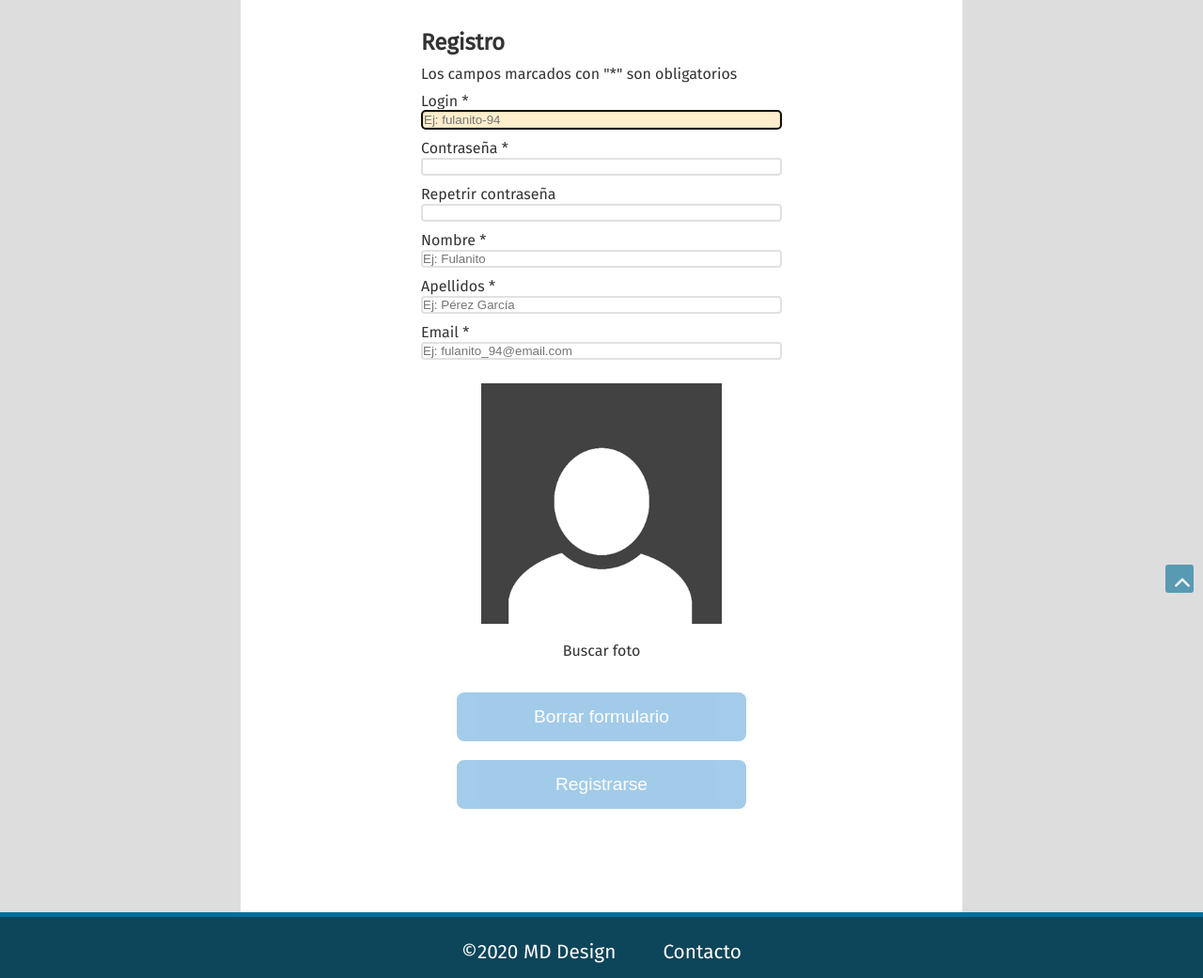
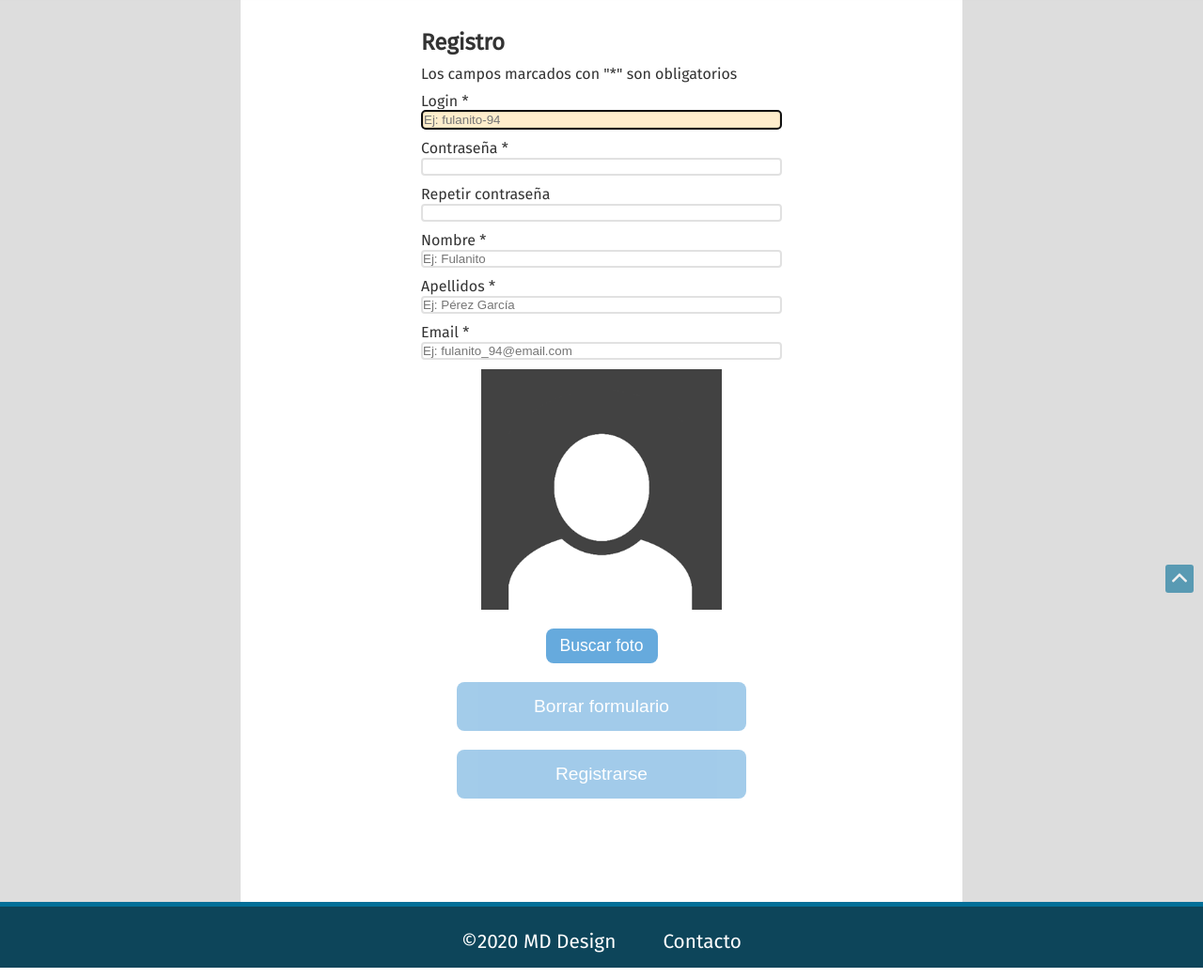
Before and after one commit to deb8192/TiendaTablets, a PHP site: page /registro.html in a window 1280 px wide. Shown: the part 159-1200 px from the top of the page at 94% size. Run offline with PHP 8.4, Linux system fonts and the light colour scheme.

Commit message:
mejoras de css y el cambiar foto de registro

```diff
--- a/css/estilos.css
+++ b/css/estilos.css
@@ -58,12 +58,6 @@ body, .grid article h2
 	display: flex;
 }
 
-#fotoRegistro
-{
-    display: none;
-    visibility: hidden;
-}
-
 /* Estilo general de icons, listas y enlaces */
 ul
 {
@@ -122,23 +129,41 @@ input:focus, #registro>p>input:focus, #login_f>p>input:focus
     background-color: #fec;
 }
 
-#registro>input, #login_f>input
-{
-    border: 2px solid #e1e1e1;
+
+/* Buscar */
+
+#buscar form {
+    display: flex;
+    flex-direction: column;
 }
 
-/* Buscar */
 #buscar form p {
 	margin: 10px 0 10px 50px;
 }
 
-#buscar form p span {
-	margin-right: 5em;
+#buscar form div {
+	display: flex;
+    margin: 0 auto;
 }
 
-#buscar input[type='submit'], #registro input[type='submit'],
-#registro>p>input[type='reset'], #login_f input[type='submit'],
-#art-nuevo input[type='submit'],
+#buscar form div p {
+	display: flex;
+    flex-direction: column;
+    align-items: center;
+}
+
+#buscar form div p input {
+    margin-left: 0;
+    margin-top: 10px;
+}
+
+#buscar input[type='submit'] {
+    margin: 20px auto;
+}
+
+#buscar input[type='submit'], #art-nuevo input[type='submit'],
+#registro input[type='submit'], #registro input[type='reset'],
+#login_f input[type='submit'],
 #form_preguntas input[type='submit'],
 #preguntas_respuestas input[type='submit'] {
 	background-color: #6ad;
@@ -148,33 +173,24 @@ input:focus, #registro>p>input:focus, #login_f>p>input:focus
     font-size: 1.2em;
     border-radius: 8px;
 	width: 80%;
-	display: block;
-	margin: 20px auto 0 auto;
-}
-
-#buscar input[type='submit'], #registro input[type='submit'],
-#registro>p>input[type='reset'], #login_f input[type='submit'],
-.ir-arriba, #art-nuevo input[type='submit'],
-#form_preguntas input[type='submit'],
-#preguntas_respuestas input[type='submit'] {
-	cursor: pointer;
+    cursor: pointer;
 	opacity: .6;
 	transition: .3s;
-	text-align: center;
-}
-#articulo_principal a{
-	cursor: pointer;
-	transition: .3s;
-	text-align: center;
 }
 
 #buscar input[type='submit']:hover, #buscar input[type='submit']:hover,
-#registro input[type='submit']:hover, #registro>p>input[type='reset']:hover,
+#registro input[type='submit']:hover, #registro input[type='reset']:hover,
 #login_f input[type='submit']:hover, .ir-arriba:hover,
 #art-nuevo input[type='submit']:hover,
 #form_preguntas input[type='submit']:hover,
 #preguntas_respuestas input[type='submit']:hover {
 	opacity: 1;
+}
+
+#articulo_principal a{
+	cursor: pointer;
+	transition: .3s;
+	text-align: center;
 }
 
 #articulo_principal img
@@ -183,13 +199,6 @@ input:focus, #registro>p>input:focus, #login_f>p>input:focus
     margin: auto;
 }
 
-#registro>p>label>img
-{
-    display: block;
-    margin: 0 auto;
-    height: 128px;
-    width: 128px;
-}
 #acerca_principal>section>div>article>img
 {
     display: block;
@@ -200,12 +209,41 @@ input:focus, #registro>p>input:focus, #login_f>p>input:focus
 
 /* Formulario registro */
 
-#registro>p:nth-last-child(3)
-{
-    text-align: center;
-    padding: 15px 0;
+#registro div, .ficha-foto {
+    display: flex;
+    flex-direction: column;
+    align-items: center;
 }
 
+#registro div input {
+    margin-top: 20px;
+}
+
+.ficha-foto > input {
+    display: none;
+    visibility: hidden;
+}
+
+.ficha-foto > img {
+    width: 256px;
+    height: 256px;
+}
+
+.ficha-foto button {
+    background-color: #6ad;
+    border: none;
+    color: #fff;
+    padding: 8px 15px;
+    font-size: 1.1em;
+    border-radius: 8px;
+    margin-top: 20px;
+}
+
+.ficha-foto button:hover {
+    cursor: pointer;
+    opacity: .6;
+	transition: .3s;
+}
 
 /* Menu lateral (ancho < 480px) */
 header
@@ -476,14 +517,19 @@ footer a:hover {
 }
 
 .ir-arriba {
-	padding: 10px;
+	padding-top: 5px;
     background: #026f98;
     position: fixed;
     bottom: 10px;
     right: 10px;
     height: 30px;
     width: 30px;
-	border-radius: 3px;
+    border-radius: 3px;
+    text-align: center;
+
+    cursor: pointer;
+	opacity: .6;
+	transition: .3s;
 }
 
 
--- a/js/codigo.js
+++ b/js/codigo.js
@@ -210,3 +210,35 @@ function pedirCategorias() {
             console.log('Error en la petición fetch');
     });
 }
+
+function cambiarFoto(inp) {
+    let fr = new FileReader();
+    fr.onload = function() {
+        inp.parentNode.querySelector('img').src = fr.result;
+    };
+    fr.readAsDataURL(inp.files[0]);
+}
+
+
+function pedirInfoArticulo() {
+    let url = 'api/articulos/1',
+        usu = JSON.parse(sessionStorage['usuario']),
+        cabecera;
+
+    cabecera = usu.login + ':' + usu.token;
+
+    // method get es por defecto y body no hace falta
+    // la cabecera con el login hace que aparezca el campo 'estoy_siguiendo'
+    fetch(url, { headers:{'Authorization':cabecera}}).then(function(respuesta) {
+        if(respuesta.ok) {
+            respuesta.json().then(function(datos) {
+                console.log(datos);
+
+                //document.querySelector('#info-articulo-2').innerHTML = JSON.stringify(datos); // sacarlo como texto en el html
+                /*pedirFotos();
+                pedirPreguntas();*/
+            });
+        } else
+            console.log('Error en la petición fetch');
+    });
+}
--- a/registro.html
+++ b/registro.html
@@ -33,7 +33,7 @@
                         <input type="text" id="login_name" pattern="^[a-zA-Z][a-zA-Z0-9]{4,20}" minlength="4" maxlength="20" placeholder="Ej: fulanito-94" required autofocus/></p>
                     <p><label for="password">Contraseña <span class=asterisco>* </span></label><br>
                         <input type="password" id="password" pattern="[a-zA-Z0-9_-]{6,20}" minlength="6" maxlength="20" required/></p>
-                    <p><label for="password2">Repetrir contraseña </label><br>
+                    <p><label for="password2">Repetir contraseña </label><br>
                         <input type="password" id="password2" pattern="[a-zA-Z0-9_-]{6,20}" minlength="6" maxlength="20"/></p>
                     <p><label for="nombre">Nombre <span class=asterisco>* </span></label><br>
                         <input type="text" id="nombre" placeholder="Ej: Fulanito" required/></p>
@@ -41,12 +41,18 @@
                         <input type="text" id="apellidos"  placeholder="Ej: Pérez García" required/></p>
                     <p><label for="email">Email <span class=asterisco>* </span></label><br>
                         <input type="email" id="email" placeholder="Ej: fulanito_94@email.com" required/></p>
-                    <p><label for="fotoRegistro">
-                        <img src="img/user-img.png" width = "256" height="256" alt="foto usuario"/><br>
-                        <span>Buscar foto</span></label>
-                        <input id="fotoRegistro" type="file" name="fotoRegistro" accept="image/*"/></p>
-                    <p><input type="reset" value="Borrar formulario"/></p>
-                    <input type="submit" value ="Registrarse"/>
+
+                    <div class="ficha-foto">
+                        <img src="img/user-img.png" alt="foto usuario"/>
+                        <input type="file" name="foto" accept="image/*" onchange="cambiarFoto(this);"/>
+                        <button onclick="this.parentNode.querySelector('input').click(); return false;">Buscar foto</button>
+                    </div>
+
+                    <div>
+                        <input type="reset" value="Borrar formulario"/>
+                        <input type="submit" value ="Registrarse"/>
+                    </div>
+
 
                 </form>
             </section>
```
Also changed, not shown: other parts of css/estilos.css (+29 -2 lines), buscar.html (+8 -8 lines), 1 other file.
